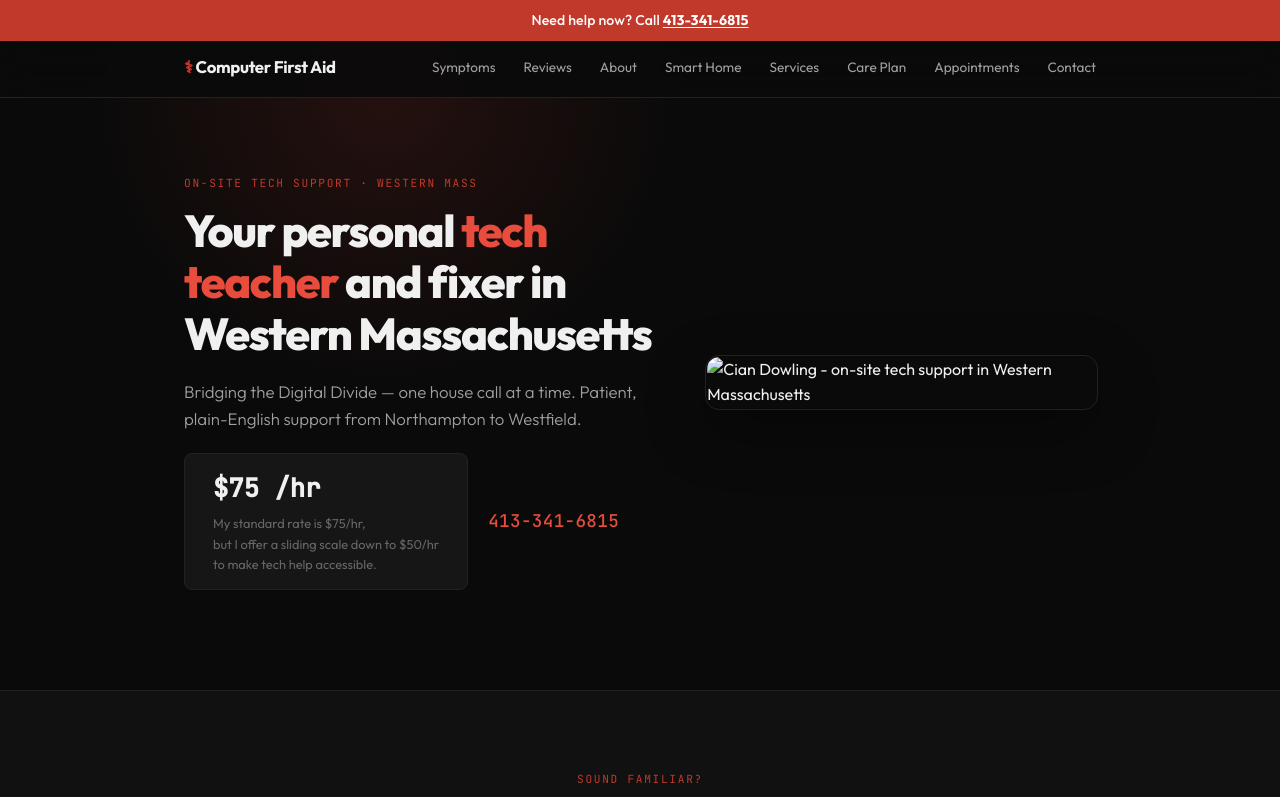
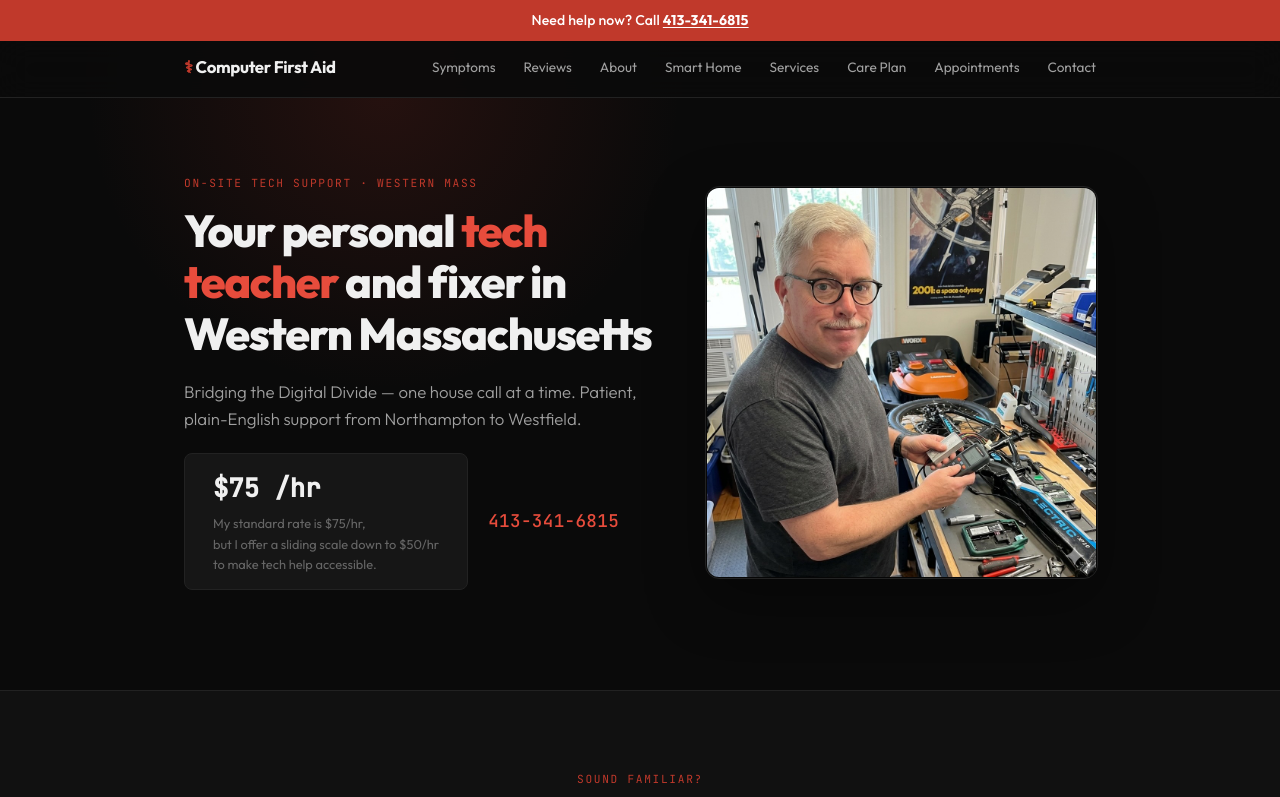
Before and after one commit to zombienaic/computerfirstaid-site, a plain HTML site: page index.html in a window 1280 px wide. Shown: the top 797 px of the page. Drawn offline with Linux system fonts and the light colour scheme.

Commit message:
Change hero image file extension from .jpg to .jpeg

```diff
--- a/index.html
+++ b/index.html
@@ -579,7 +579,7 @@ footer { padding: 48px 0 32px; border-top: 1px solid var(--border); background:
         </div>
       </div>
       <div class="hero-image fade-in">
-        <img src="hero-workshop.jpg" alt="Cian Dowling - on-site tech support in Western Massachusetts">
+        <img src="hero-workshop.jpeg" alt="Cian Dowling - on-site tech support in Western Massachusetts">
       </div>
     </div>
   </div>
```
